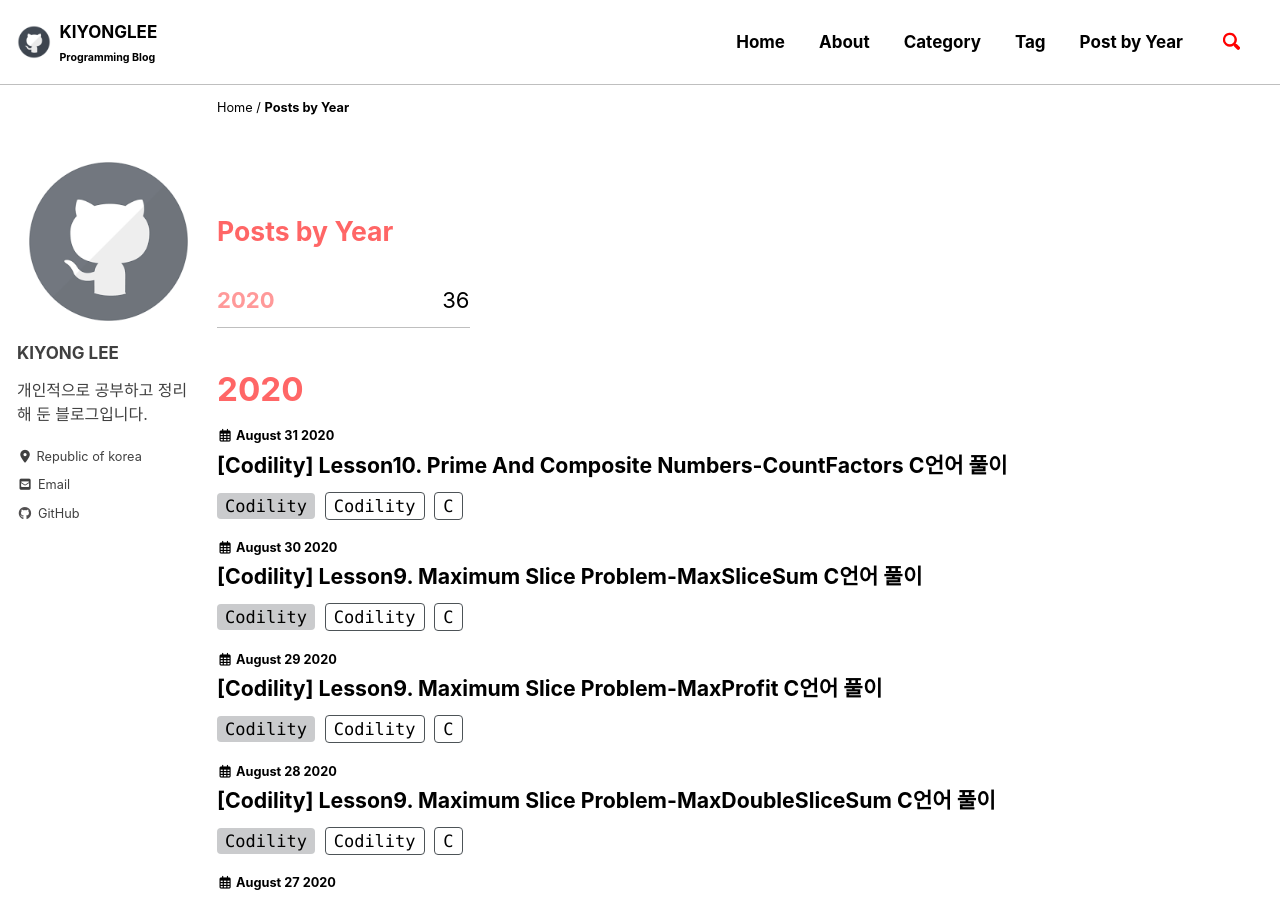
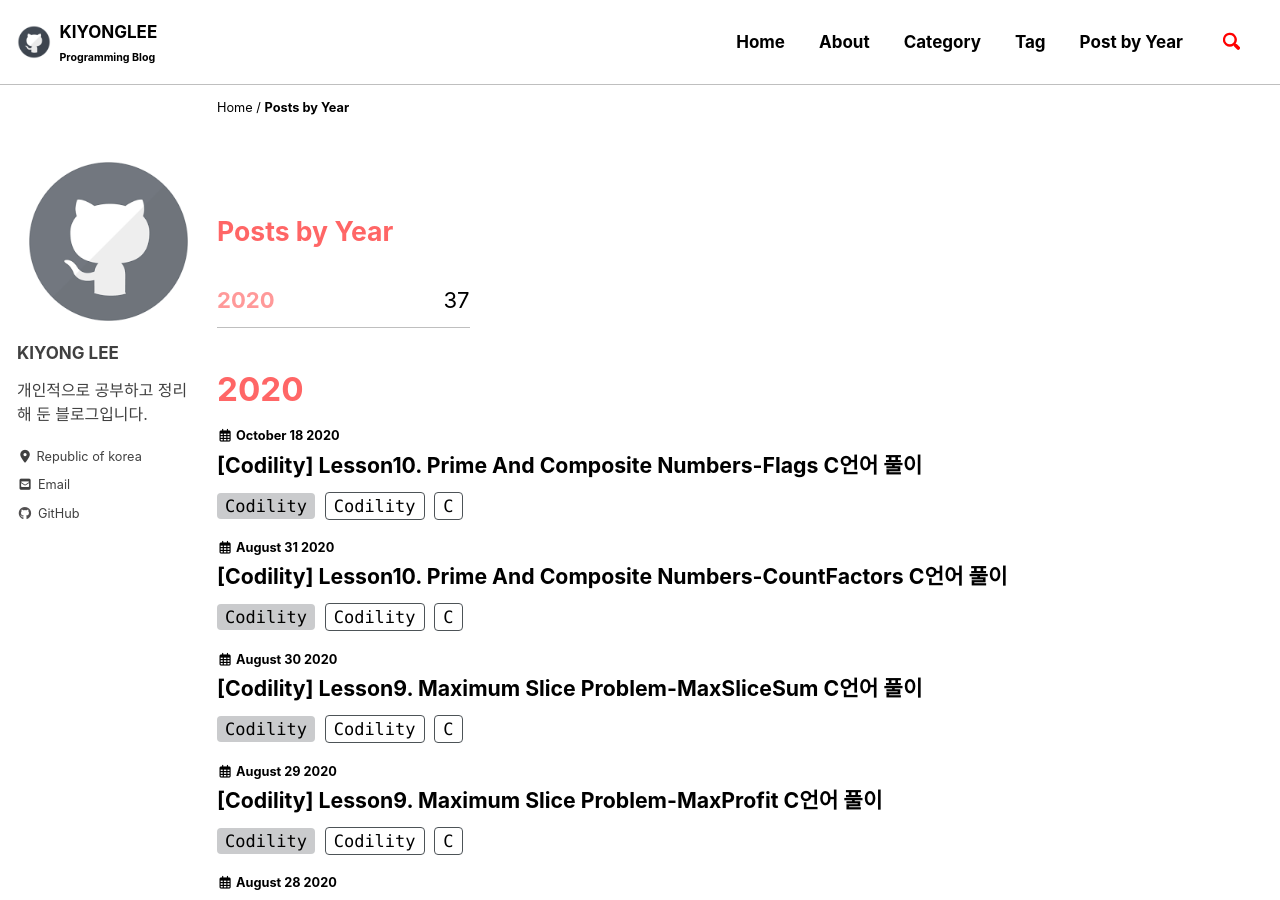
Before and after one commit to kiyongpro/kiyongpro.github.io, a Jekyll site: the page built from _pages/year-archive.md, in a window 1280 px wide and 900 px high. Built offline with Jekyll 4.4.1, drawn with Linux system fonts in a browser that asks for light colours; cached includes are drawn as plain includes; nearby versions of some CDN libraries; some web fonts are replaced; part of the change alters nothing that is shown.

Commit message:
post: Codility

```diff
--- a/_includes/head/custom.html
+++ b/_includes/head/custom.html
@@ -3,7 +3,7 @@
 <!-- insert favicons. use https://realfavicongenerator.net/ -->
 
 <!-- end custom head snippets -->
-<meta name="google-site-verification" content="QGZs695SKNWElQgMajcsgKCELMwxgWWtjJDsjmpjXlU" />
+<meta name="google-site-verification" content="U0XiE4Onw3FzZn9JvMgR5xLkurcchKtjEiFzrqZC3BU" />
 <script type="text/x-mathjax-config">
     MathJax.Hub.Config({
       tex2jax: {
--- /dev/null
+++ b/_posts/Study/Codility/lessons10-PrimeAndCompositeNumbers/2020-10-18-Flags.md
@@ -0,0 +1,74 @@
+---
+title:  "[Codility] Lesson10. Prime And Composite Numbers-Flags C언어 풀이"
+
+categories:
+  - Codility
+tags:
+  - [Codility, C]
+
+toc: false
+toc_sticky: false
+
+date: 2020-10-18
+last_modified_at:
+---
+# 1. 문제
+---
+**깃발을 최대 몇 개 꽂을 수 있는지를 구하는 문제**
+
+<br>
+
+# 2. 정답
+## 첫번째 - 100점
+>O(N)
+
+{% highlight c linenos %}
+#define MAX_SIZE 200000
+int peak[MAX_SIZE], top = -1;
+
+int solution(int A[], int N) {
+    //N의 길이가 1 ~ 400,000 이므로 3개이하의 배열에서는 peak가 생성되지 않는다.
+    if(N < 3)
+        return 0;
+
+    for(int i = 1; i < N-1; i++){
+        if(A[i-1] < A[i] && A[i+1] < A[i])
+            peak[++top] = i;
+    }
+    //N의 길이가 peak가 0 or 1인 경우 아래 반복문은 실행되지 않는다. 바로 정답 출력
+    int answer = top+1;
+
+    for(int i = 1; i <= top; i++){
+        /*
+        flag : 사용 할 깃발 수
+        used : 사용 한 깃발 수
+        index1,2 : 앞뒤 peak의 길이를 체크
+        */
+
+        int flag = i+1, used = 1, index1 = 0, index2 = 1;
+        while(index2 <= top){
+            if(peak[index2] - peak[index1] >= flag){
+                index1 = index2;
+                //깃발을 다 사용하면 빠져나옴
+                if(++used == flag){
+                    answer = flag;
+                    break;
+                }
+            }
+            index2++;
+        }
+        //깃발을 다 사용하지 못하였으므로 종료
+        if(used != flag){
+            break;
+        }
+    }
+
+    return answer;
+}
+{% endhighlight %}
+
+
+
+<br>
+
+[맨 위로 이동하기](#){: .btn .btn--primary }{: .align-right}
```
